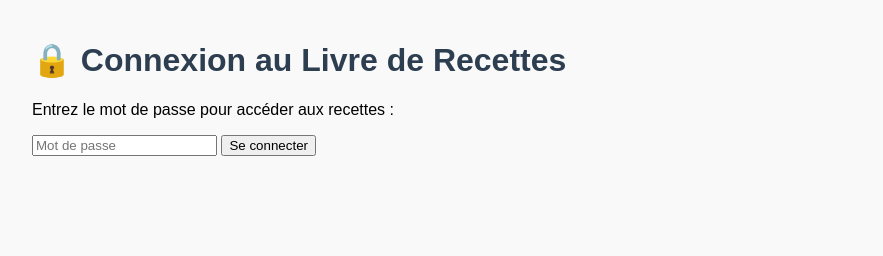
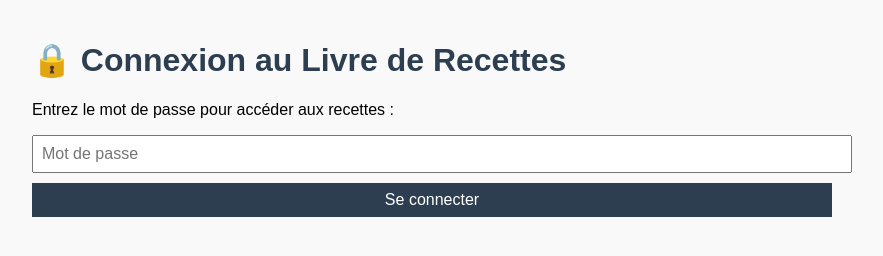
Before and after one commit to SimonLi291203/Cuisine, a plain HTML site: page login.html in a window 1280 px wide. Shown: the whole page, without its empty margins (208-1091 px from the left). Drawn offline with Linux system fonts and the light colour scheme.

Commit message:
Refactor CSS styles for input and button elements

```diff
--- a/style.css
+++ b/style.css
@@ -6,6 +6,15 @@ body {
   background-color: #f9f9f9;
 }
 
-h1 {
-  color: #2c3e50;
+h1 { color: #2c3e50; }
+
+input, textarea, button {
+  display: block;
+  width: 100%;
+  margin: 10px 0;
+  padding: 8px;
+  font-size: 16px;
 }
+
+button { cursor: pointer; background-color: #2c3e50; color: white; border: none; }
+a { text-decoration: none; color: #3498db; }
```
